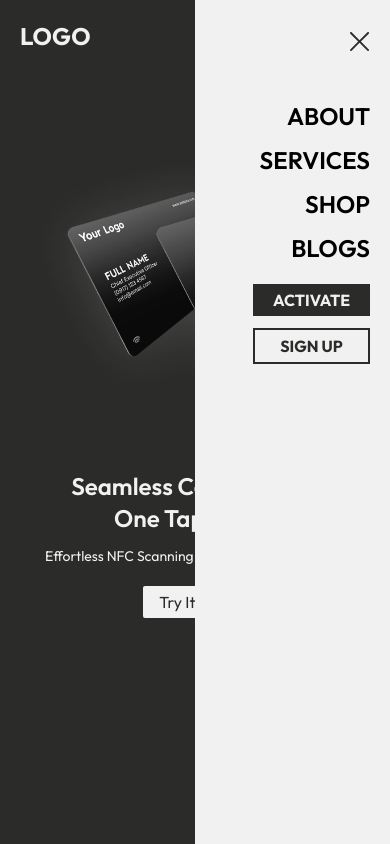
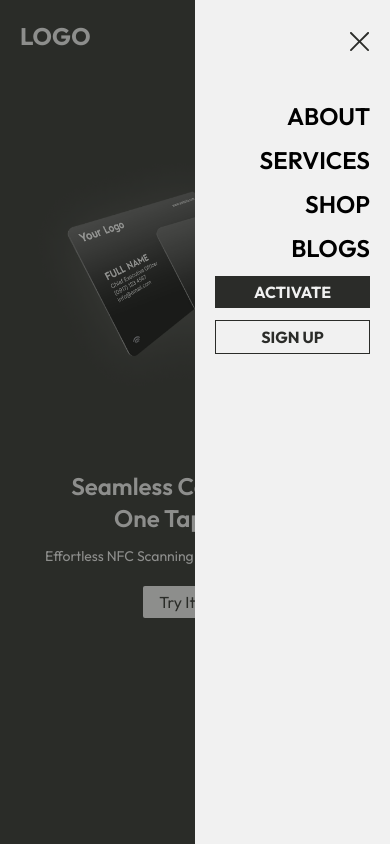
Before and after one commit to JohnOGama/TapCard, a Next.js app: page / in a window 390 px wide. Both pictures are taken after a click on the icon 360 px from the left and 36 px from the top of the page. Built offline with nearby package versions, Linux system fonts and the light colour scheme.

Commit message:
fix: changes in sidebar close when click links

```diff
--- a/components/Navbar.tsx
+++ b/components/Navbar.tsx
@@ -29,19 +29,6 @@ const menuVars = {
     transition: {
       duration: 0.3,
       ease: "easeInOut",
-    },
-  },
-};
-
-const staggerMenuVars = {
-  initial: {
-    transition: {
-      staggerChildren: 0.09,
-    },
-  },
-  open: {
-    transition: {
-      staggerChildren: 0.09,
     },
   },
 };
@@ -104,47 +91,46 @@ export default function Navbar() {
       <AnimatePresence>
         {open && (
           <motion.div
+            onClick={() => setOpen(false)}
+            className=" md:hidden h-screen w-full  fixed top-0 right-0 bg-secondary/50  flex flex-col items-end pr-5 uppercase text-2xl font-semibold  "
+          >
+            <motion.div
               variants={menuVars}
               initial="close"
               animate="open"
               exit="exit"
-            className=" md:hidden h-screen  fixed top-0 right-0 bg-primary w-[50%] flex flex-col items-end pr-5 uppercase text-2xl font-semibold pt-[100px] gap-2"
+              className="flex flex-col gap-3 text-right bg-primary pt-[100px] px-5  w-[50%] fixed top-0 right-0 h-screen"
             >
               <Times
                 width="20"
                 className="absolute top-8 right-5 cursor-pointer"
                 onClick={() => setOpen(false)}
               />
-            <motion.div
-              variants={staggerMenuVars}
-              initial="initial"
-              animate="open"
-              className="flex flex-col gap-3 text-right"
-            >
               {navbarLinks.map((link, id) => (
                 <Link
                   href={link.href}
                   key={id}
                   className={`hover:text-yellow duration-300 `}
+                  onClick={() => setOpen(false)}
                 >
                   {link.text}
                 </Link>
               ))}
-            </motion.div>
-            <div className="flex flex-col gap-3 mt-3 ">
               <Button
                 className="mt-0 px-5 text-base font-bold uppercase"
                 variant="secondary"
+                onClick={() => setOpen(false)}
               >
                 <Link href="/sign-in"> Activate</Link>
               </Button>
               <Button
-                className="border-2  border-secondary text-secondary mt-0 px-4 flex-shrink-0 text-base font-bold uppercase "
+                className="border-[1px]  border-secondary text-secondary mt-0 flex-shrink-0 text-base font-bold uppercase "
                 variant="ghost"
+                onClick={() => setOpen(false)}
               >
                 <Link href="/sign-up"> Sign Up</Link>
               </Button>
-            </div>
+            </motion.div>
           </motion.div>
         )}
       </AnimatePresence>
```
Lines whose indentation alone changed are shown as unchanged.
